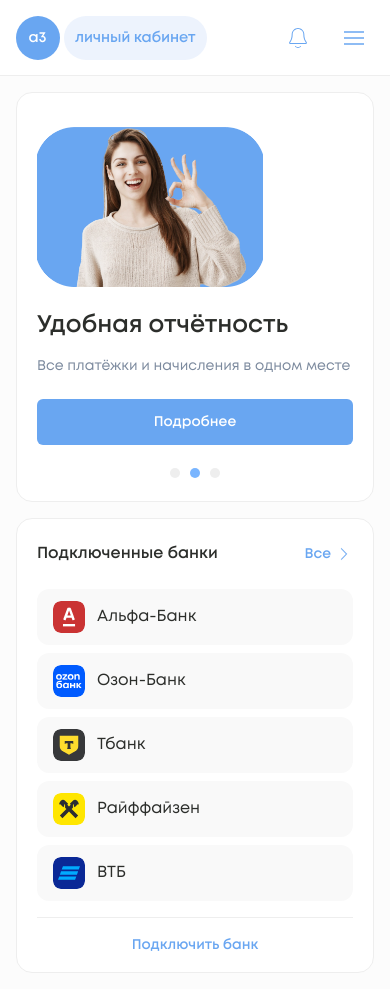
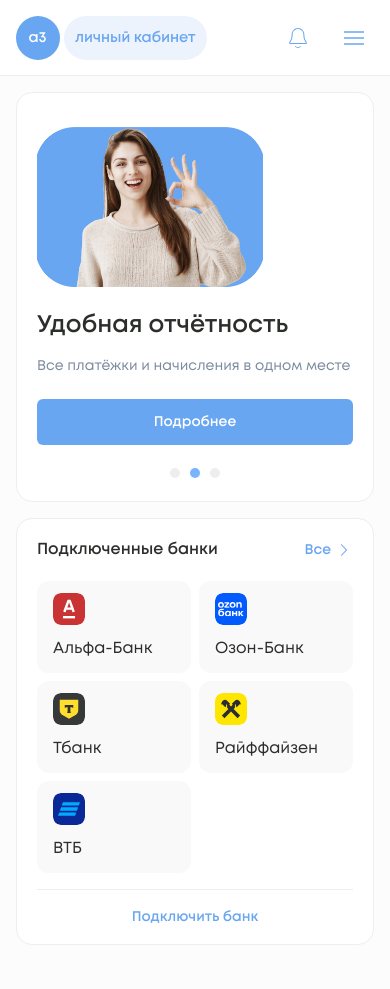
Before and after one commit to ignatovivin/a3test, a React (Vite) app: page / in a window 390 px wide. After the commit the page ends 961 px from the top, so only its background shows below. Built offline with nearby package versions, Linux system fonts and the light colour scheme.

Commit message:
modal height ios + weight text style button

```diff
--- a/src/components/Layout/Header.jsx
+++ b/src/components/Layout/Header.jsx
@@ -7,7 +7,7 @@ import { ArrowDownIcon } from '../icons/ArrowDownIcon'
 import { LogoutIcon } from '../icons/LogoutIcon'
 import { ServiceCaptionIcon } from '../icons/ServiceCaptionIcon'
 import { Button } from '../Button/Button'
-import { navItems } from './Sidebar'
+import { navItems } from './navItems'
 import { FlatIcon } from '../icons/FlatIcon'
 import { NewIcon } from '../icons/NewIcon'
 import { SettingIcon } from '../icons/SettingIcon'
--- a/src/components/Layout/Sidebar.jsx
+++ b/src/components/Layout/Sidebar.jsx
@@ -9,16 +9,7 @@ import { CalendarIcon } from '../icons/CalendarIcon'
 import { FlatIcon } from '../icons/FlatIcon'
 import { NewIcon } from '../icons/NewIcon'
 import { PersonalIcon } from '../icons/PersonalIcon'
-
-export const navItems = [
-  { to: '/', label: 'Главная', end: true, icon: 'flat' },
-  { to: '/request', label: 'Оставить заявку', end: false, icon: 'new' },
-  { to: '/payments', label: 'Реестры платежей', end: false, icon: 'payment' },
-  { to: '/accruals', label: 'Реестры начислений', end: false, icon: 'cash' },
-  { to: '/history', label: 'История платежей', end: false, icon: 'calendar' },
-  { to: '/widget', label: 'Платежный виджет', end: false, icon: 'qr' },
-  { to: '/validation', label: 'Настройка валидации', end: false, icon: 'setting' },
-]
+import { navItems } from './navItems'
 
 export function Sidebar({ isOpen, onClose }) {
   return (
--- /dev/null
+++ b/src/components/Layout/navItems.js
@@ -0,0 +1,9 @@
+export const navItems = [
+  { to: '/', label: 'Главная', end: true, icon: 'flat' },
+  { to: '/request', label: 'Оставить заявку', end: false, icon: 'new' },
+  { to: '/payments', label: 'Реестры платежей', end: false, icon: 'payment' },
+  { to: '/accruals', label: 'Реестры начислений', end: false, icon: 'cash' },
+  { to: '/history', label: 'История платежей', end: false, icon: 'calendar' },
+  { to: '/widget', label: 'Платежный виджет', end: false, icon: 'qr' },
+  { to: '/validation', label: 'Настройка валидации', end: false, icon: 'setting' },
+]
--- a/src/pages/Dashboard.jsx
+++ b/src/pages/Dashboard.jsx
@@ -92,6 +92,7 @@ export function Dashboard() {
 
   /* Для пагинации и aria: логический индекс 0..N-1 */
   const displayIndex = currentSlide % SLIDES.length
+
 
   return (
     <>
--- a/src/styles/cabinet.css
+++ b/src/styles/cabinet.css
@@ -1304,25 +1304,31 @@ body.body-scroll-lock .cabinet-header-wrap {
   }
 }
 
-/* Кнопка «Все» — Button Ghost S: default Blue/90, hover Blue/80 */
-.cabinet-block__filter.btn {
+/* layout_TL35KD: All filter — row, center, gap 4px, padding 0 0 0 8px, #F9F9F9, radius 8px, Captions 3 */
+.cabinet-block__filter {
+  display: flex;
+  flex-direction: row;
+  align-items: center;
   gap: 4px;
-  padding: 8px 0;
-  color: var(--color-primary-90);
+  padding: 0 0 0 8px;
+  background: var(--color-bg-card-alt);
+  border-radius: var(--radius-md);
+  border: none;
+  font-size: var(--text-caption3-font-size);
+  font-weight: var(--text-caption3-font-weight);
+  line-height: var(--text-caption3-line-height);
+  color: var(--color-text-secondary);
+  cursor: pointer;
+  font-family: inherit;
+  transition: color 0.15s;
 }
 
-.cabinet-block__filter.btn:hover:not(:disabled) {
+.cabinet-block__filter:hover {
   color: var(--color-primary-80);
-}
-
-.cabinet-block__filter-text {
-  white-space: nowrap;
 }
 
 .cabinet-block__filter-chevron {
   flex-shrink: 0;
-  width: 18px;
-  height: 18px;
 }
 
 /* layout_CA5OMX: Bank Cards Container — column, stretch, gap 8px */
@@ -1336,14 +1342,7 @@ body.body-scroll-lock .cabinet-header-wrap {
 
 @media (max-width: 640px) {
   .cabinet-block__banks {
-    grid-template-columns: 1fr; /* на мобильных одна карточка в строку, как в референсе */
-  }
-
-  /* Figma 219:3831 (Activity Details): Title = Captions 1 (14px, 600) */
-  .cabinet-bank-card__name {
-    font-size: var(--text-caption1-font-size);
-    font-weight: 600;
-    line-height: var(--text-caption1-line-height);
+    grid-template-columns: repeat(2, 1fr); /* две карточки в ряд на мобильных, с пустым местом если не хватает карточек */
   }
 }
 
@@ -1355,14 +1354,6 @@ body.body-scroll-lock .cabinet-header-wrap {
   background: var(--color-bg-card-alt);
   border-radius: var(--radius-lg);
   min-width: 0;
-}
-
-@media (max-width: 640px) {
-  .cabinet-bank-card {
-    flex-direction: row;
-    align-items: center;
-    gap: 12px;
-  }
 }
 
 /* layout_ND8M8W: Bank Logo Container — 32×32, padding 10px 11px, radius 8px */
```
Also changed, not shown: public/hero-banner.png (deleted).
